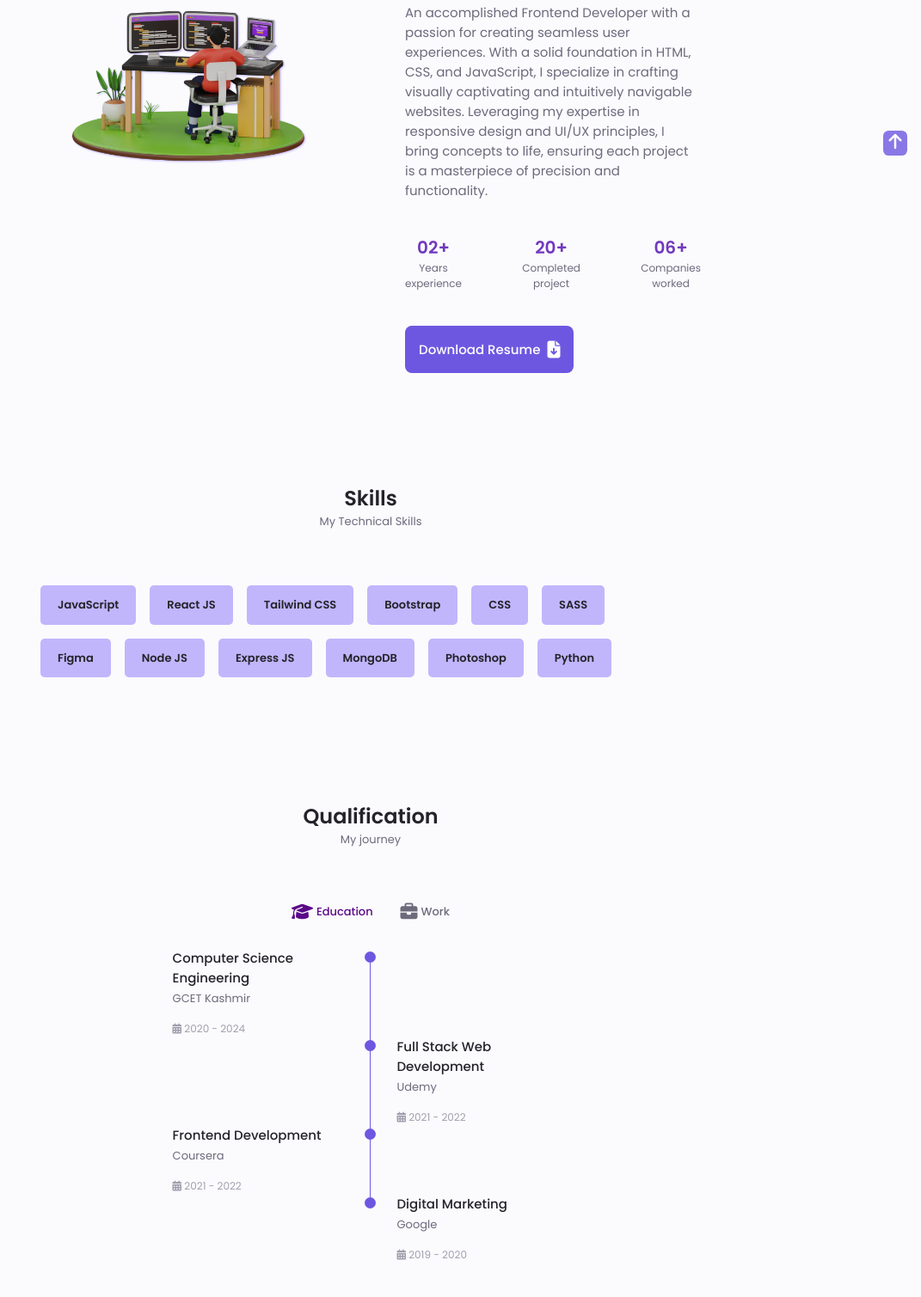
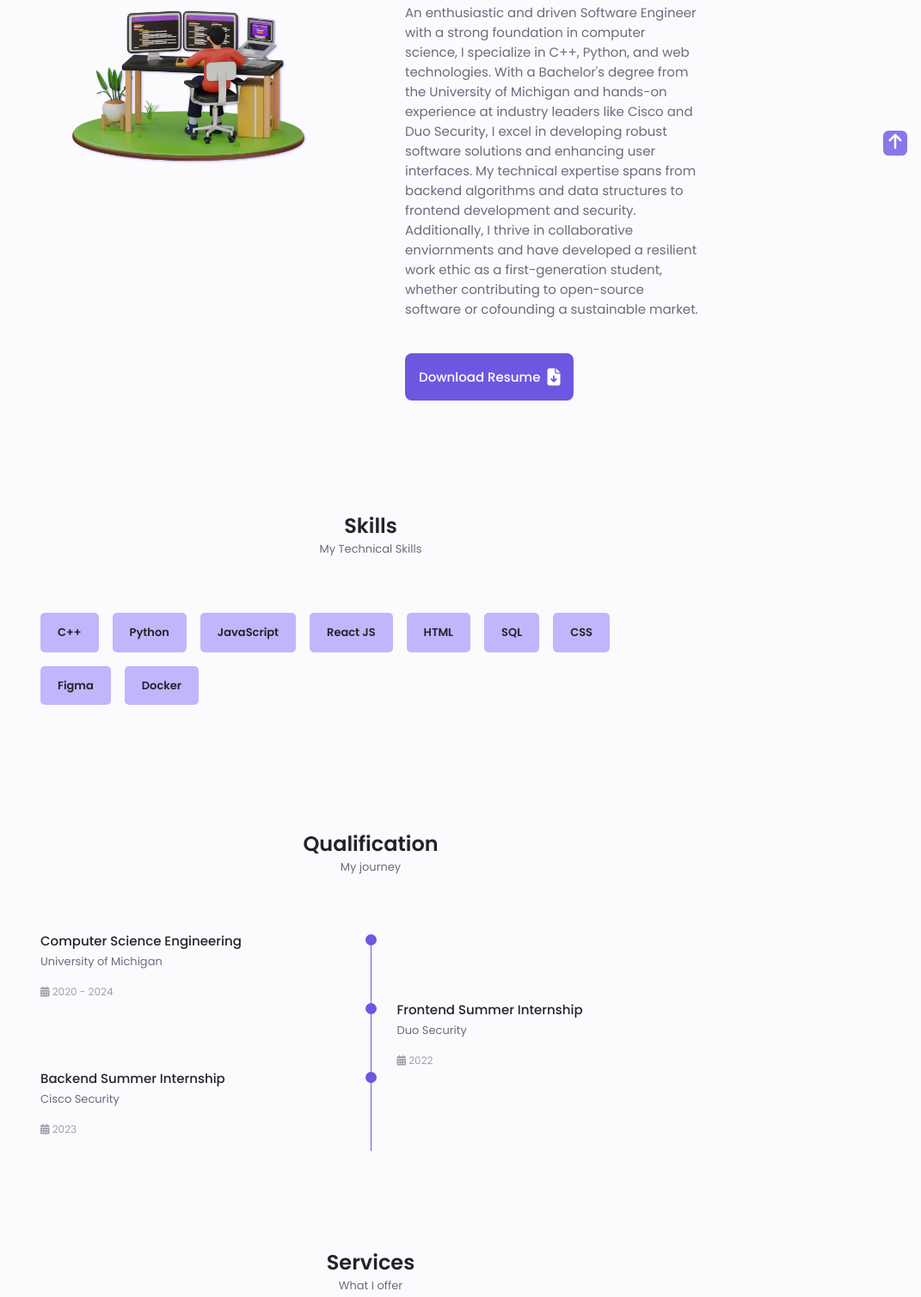
Before and after one commit to pluput/TechnicalPortfolio, a plain HTML site: page index.html in a window 1280 px wide. Shown: the part 779-2288 px from the top of the page at 86% size, without its empty margins (209-1280 px from the left). Drawn offline with Linux system fonts and the light colour scheme.

Commit message:
first few adjustments

```diff
--- a/index.html
+++ b/index.html
@@ -144,28 +144,25 @@
 
           <div class="about-data">
             <p class="about-description">
-              An accomplished Frontend Developer with a passion for creating
-              seamless user experiences. With a solid foundation in HTML, CSS,
-              and JavaScript, I specialize in crafting visually captivating and
-              intuitively navigable websites. Leveraging my expertise in
-              responsive design and UI/UX principles, I bring concepts to life,
-              ensuring each project is a masterpiece of precision and
-              functionality.
+              An enthusiastic and driven Software Engineer with a strong
+              foundation in computer science, I specialize in C++, Python,
+              and web technologies. With a Bachelor's degree from the
+              University of Michigan and hands-on experience at industry
+              leaders like Cisco and Duo Security, I excel in developing
+              robust software solutions and enhancing user interfaces.
+              My technical expertise spans from backend algorithms and data
+              structures to frontend development and security. Additionally,
+              I thrive in collaborative enviornments and have developed a
+              resilient work ethic as a first-generation student, whether
+              contributing to open-source software or cofounding a
+              sustainable market.
             </p>
 
-            <div class="about-info">
+            <!-- <div class="about-info">
               <div>
-                <span class="about-info-title">02+</span>
+                <span class="about-info-title">02</span>
                 <span class="about-info-name"
-                  >Years <br />
-                  experience</span
-                >
-              </div>
-              <div>
-                <span class="about-info-title">20+</span>
-                <span class="about-info-name"
-                  >Completed <br />
-                  project</span
+                  >Internships</span
                 >
               </div>
               <div>
@@ -175,7 +172,7 @@
                   worked</span
                 >
               </div>
-            </div>
+            </div> -->
 
             <div class="about-buttons">
               <a
@@ -197,18 +194,15 @@
         <h2 class="section-title">Skills</h2>
         <span class="section-subtitle">My Technical Skills</span>
         <div class="skills-content container">
+          <div class="skills-name">C++</div>
+          <div class="skills-name">Python</div>
           <div class="skills-name">JavaScript</div>
           <div class="skills-name">React JS</div>
-          <div class="skills-name">Tailwind CSS</div>
-          <div class="skills-name">Bootstrap</div>
+          <div class="skills-name">HTML</div>
+          <div class="skills-name">SQL</div>
           <div class="skills-name">CSS</div>
-          <div class="skills-name">SASS</div>
           <div class="skills-name">Figma</div>
-          <div class="skills-name">Node JS</div>
-          <div class="skills-name">Express JS</div>
-          <div class="skills-name">MongoDB</div>
-          <div class="skills-name">Photoshop</div>
-          <div class="skills-name">Python</div>
+          <div class="skills-name">Docker</div>
         </div>
       </section>
       <section class="qualification section">
@@ -216,7 +210,7 @@
         <span class="section-subtitle">My journey</span>
 
         <div class="qualification-container container">
-          <div class="qualification-tabs">
+          <!-- <div class="qualification-tabs">
             <div
               class="qualification-button button-flex qualification-active"
               data-target="#education"
@@ -230,7 +224,7 @@
             </div>
           </div>
 
-          <div class="qualification-section">
+          <div class="qualification-section"> -->
             <div
               class="qualification-content qualification-active"
               data-content
@@ -242,7 +236,7 @@
                   <h3 class="qualification-title">
                     Computer Science Engineering
                   </h3>
-                  <span class="qualification-subtitle">GCET Kashmir</span>
+                  <span class="qualification-subtitle">University of Michigan</span>
                   <div class="qualification-date">
                     <i class="fa-solid fa-calendar-days"></i>
                     2020 - 2024
@@ -266,12 +260,12 @@
 
                 <div>
                   <h3 class="qualification-title">
-                    Full Stack Web Development
+                    Frontend Summer Internship
                   </h3>
-                  <span class="qualification-subtitle">Udemy</span>
+                  <span class="qualification-subtitle">Duo Security</span>
                   <div class="qualification-date">
                     <i class="fa-solid fa-calendar-days"></i>
-                    2021 - 2022
+                    2022
                   </div>
                 </div>
               </div>
@@ -280,11 +274,11 @@
 
               <div class="qualification-data">
                 <div>
-                  <h3 class="qualification-title">Frontend Development</h3>
-                  <span class="qualification-subtitle">Coursera</span>
+                  <h3 class="qualification-title">Backend Summer Internship</h3>
+                  <span class="qualification-subtitle">Cisco Security</span>
                   <div class="qualification-date">
                     <i class="fa-solid fa-calendar-days"></i>
-                    2021 - 2022
+                    2023
                   </div>
                 </div>
                 <div>
@@ -293,29 +287,10 @@
                 </div>
               </div>
 
-              <!-- qualifi 4 -->
-
-              <div class="qualification-data">
-                <div></div>
-                <div>
-                  <span class="qualification-round"></span>
-                  <!-- <span class="qualification-line"></span> -->
-                </div>
-                <div>
-                  <h3 class="qualification-title">Digital Marketing</h3>
-                  <span class="qualification-subtitle">Google</span>
-                  <div class="qualification-date">
-                    <i class="fa-solid fa-calendar-days"></i>
-                    2019 - 2020
-                  </div>
-                </div>
-              </div>
-            </div>
-
             <!-- qualific content 2  -->
-            <div class="qualification-content" data-content id="work">
+            <!-- <div class="qualification-content" data-content id="work"> -->
               <!-- qualifi 1 -->
-              <div class="qualification-data">
+              <!-- <div class="qualification-data">
                 <div>
                   <h3 class="qualification-title">Full Stack Developer</h3>
                   <span class="qualification-subtitle">Fiverr</span>
@@ -328,11 +303,11 @@
                   <span class="qualification-round"></span>
                   <span class="qualification-line"></span>
                 </div>
-              </div>
+              </div> -->
 
               <!-- qualifi 2 -->
 
-              <div class="qualification-data">
+              <!-- <div class="qualification-data">
                 <div></div>
 
                 <div>
@@ -348,11 +323,11 @@
                     2022 - Present
                   </div>
                 </div>
-              </div>
+              </div> -->
 
               <!-- qualifi 3 -->
 
-              <div class="qualification-data">
+              <!-- <div class="qualification-data">
                 <div>
                   <h3 class="qualification-title">Content Creator</h3>
                   <span class="qualification-subtitle">YouTube</span>
@@ -362,12 +337,12 @@
                   </div>
                 </div>
                 <div>
-                  <span class="qualification-round"></span>
+                  <span class="qualification-round"></span> -->
                   <!-- <span class="qualification-line"></span> -->
-                </div>
-              </div>
-            </div>
-          </div>
+                <!-- </div> -->
+              <!-- </div> -->
+            <!-- </div> -->
+          <!-- </div> -->
         </div>
       </section>
 
@@ -615,7 +590,7 @@
           <div class="swiper-pagination"></div>
         </div>
       </section>
-      <section class="project-contact section">
+      <!-- <section class="project-contact section">
         <div class="project-bg">
           <div class="project-container container grid">
             <div class="project-data">
@@ -633,16 +608,16 @@
             <img src="Assets/Icons/contactme.png" alt="" class="project-img" />
           </div>
         </div>
-      </section>
+      </section> -->
       <!-- testimonial -->
-      <section class="testimonial section">
+      <!-- <section class="testimonial section">
         <h2 class="section-title">Testimonial</h2>
         <span class="section-subtitle">My Client saying</span>
 
         <div class="testimonial-container container swiper-container">
-          <div class="swiper-wrapper">
+          <div class="swiper-wrapper"> -->
             <!-- testimonial 1  -->
-            <div class="testimonial-content swiper-slide">
+            <!-- <div class="testimonial-content swiper-slide">
               <div class="testimonial-data">
                 <div class="testimonial-header">
                   <img
@@ -671,9 +646,9 @@
                 to delivering excellence. Thank you for bringing my vision to
                 life!
               </p>
-            </div>
+            </div> -->
             <!-- testimonia 2 -->
-            <div class="testimonial-content swiper-slide">
+            <!-- <div class="testimonial-content swiper-slide">
               <div class="testimonial-data">
                 <div class="testimonial-header">
                   <img
@@ -702,9 +677,9 @@
                 expectations in every way, and I'm truly grateful for your
                 outstanding work!
               </p>
-            </div>
+            </div> -->
             <!-- testimonial  3-->
-            <div class="testimonial-content swiper-slide">
+            <!-- <div class="testimonial-content swiper-slide">
               <div class="testimonial-data">
                 <div class="testimonial-header">
                   <img
@@ -736,7 +711,7 @@
 
           <div class="swiper-pagination swiper-pagination-testimonial"></div>
         </div>
-      </section>
+      </section> -->
 
       <!-- contact me  -->
       <section class="contact section" id="contact">
@@ -753,7 +728,7 @@
                   href="mailto:business.codehype@gmail.com"
                   target="_blank"
                   class="contact-subtitle"
-                  >business.codehype@gmail.com</a
+                  >pluput@umich.edu</a
                 >
               </div>
             </div>
@@ -763,9 +738,9 @@
                 <h3 class="contact-title">Linkedin</h3>
                 <a
                   class="contact-subtitle"
-                  href="https://www.linkedin.com/in/harisahmad59/"
+                  href="https://www.linkedin.com/in/paula-luput-83a59a167/"
                   target="_blank"
-                  >@harisahmad59</a
+                  >@paula-luput-83a59a167</a
                 >
               </div>
             </div>
@@ -818,7 +793,7 @@
               </a>
             </div>
           </div>
-          <p class="footer-copy">By Haris Ahmad - CodeHype</p>
+          <p class="footer-copy">By Paula Luput - CodeHype</p>
         </div>
       </footer>
     </main>
```
